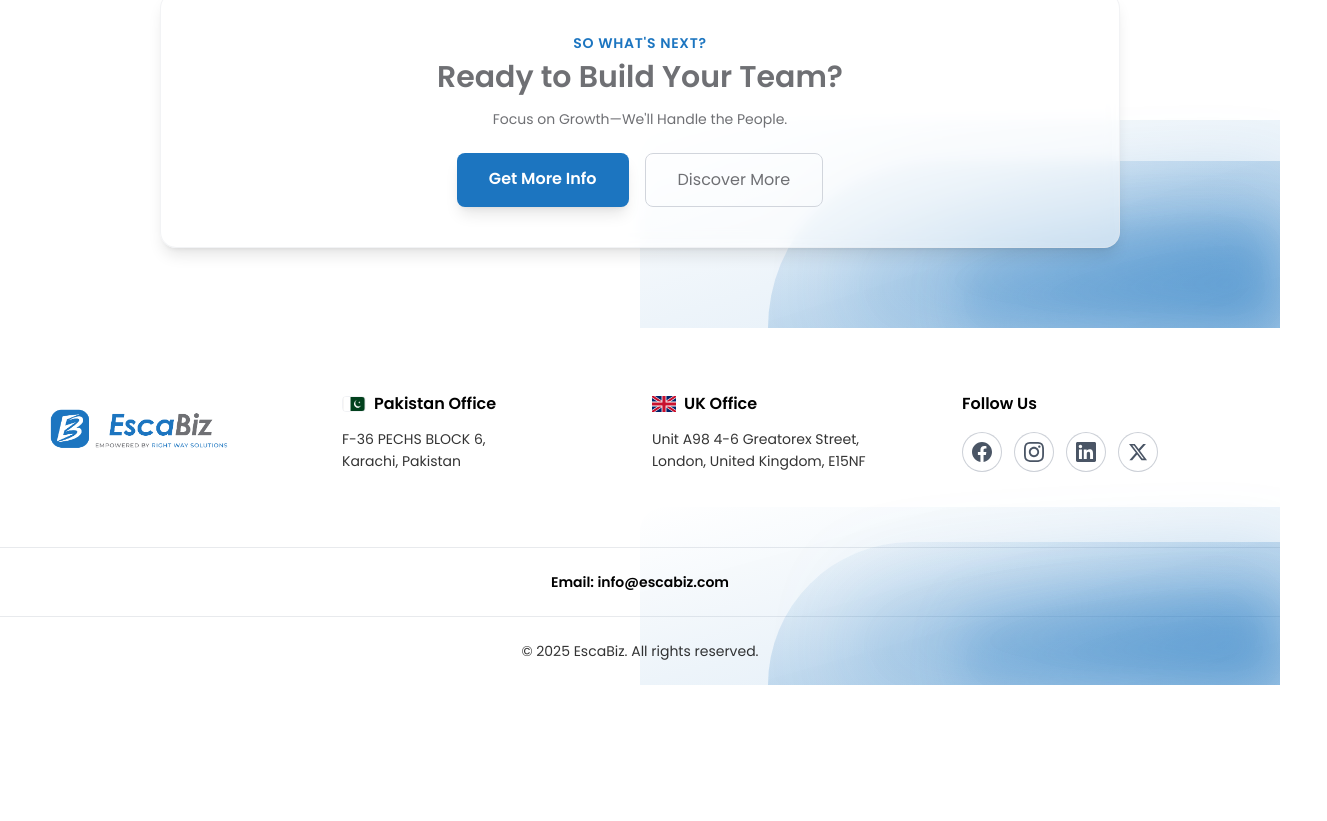
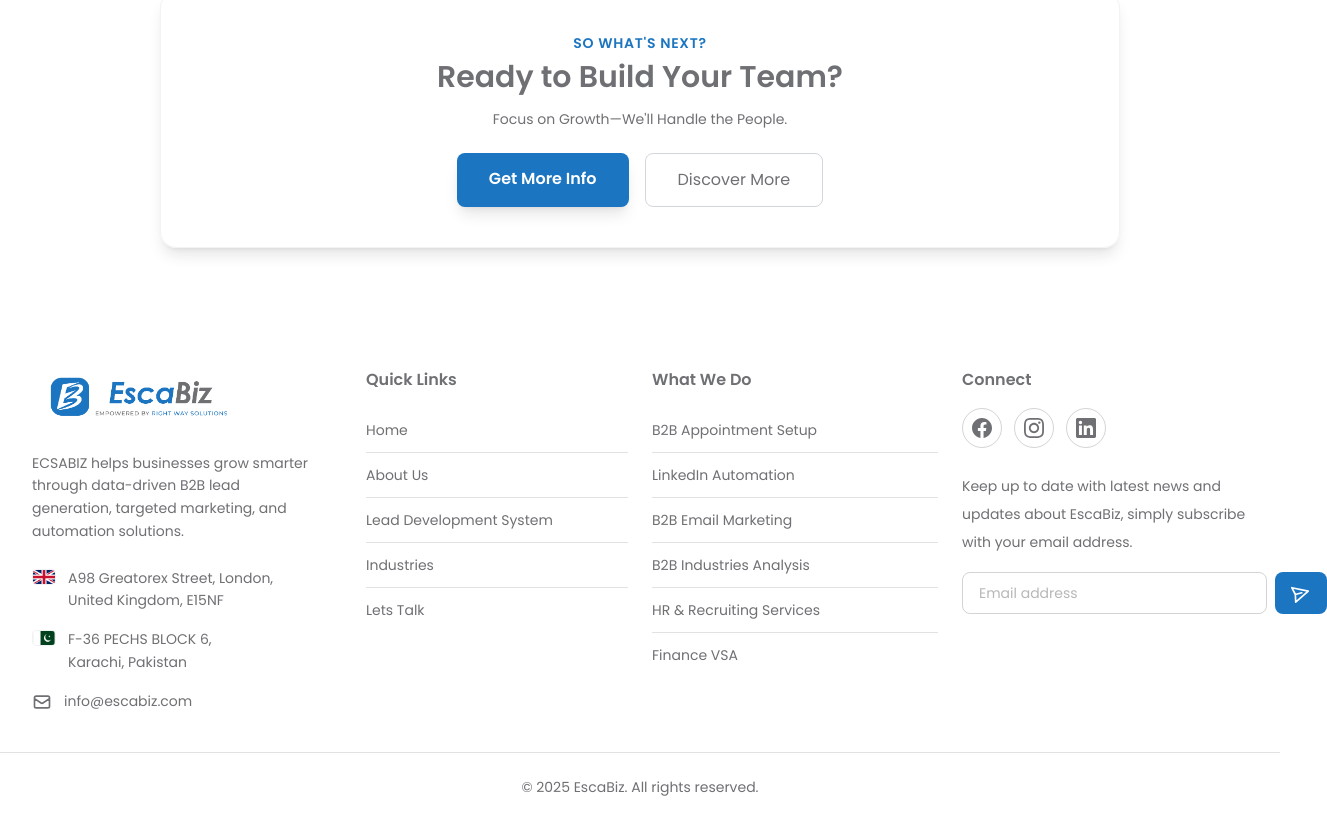
Before and after one commit to Sharmeen-Rauf/escabiz, a Next.js app: page /industries/hr-recruiting in a window 1280 px wide. Shown: the part 3660-4481 px from the top of the page, 1327 px wide, since content can reach past the window. Before the commit the page ends 4345 px from the top, so only its background shows below. Built offline with nearby package versions, Linux system fonts and the light colour scheme.

Commit message:
Revamp HR Recruiting page layout: remove gradient backgrounds for a cleaner design, enhance footer structure to include detailed contact information and quick links, and improve email subscription section for better user engagement.

```diff
--- a/src/app/industries/hr-recruiting/page.tsx
+++ b/src/app/industries/hr-recruiting/page.tsx
@@ -236,13 +236,7 @@ export default function HrRecruiting() {
         </section>
 
         {/* Final CTA - Glassmorphism */}
-        <section className="relative w-full py-12 md:py-16 lg:py-20 bg-white/95 backdrop-blur-sm overflow-hidden">
-          {/* Blue Gradient - Right Bottom Corner with Enhanced Shadow Effect */}
-          <div className="absolute bottom-0 right-0 w-2/5 h-2/5 bg-gradient-to-tl from-[#1c75c0]/30 via-[#1c75c0]/20 to-transparent pointer-events-none rounded-tl-full"></div>
-          <div className="absolute bottom-0 right-0 w-1/3 h-1/3 bg-gradient-to-tl from-[#1c75c0]/35 via-[#1c75c0]/25 to-transparent pointer-events-none blur-2xl"></div>
-          <div className="absolute bottom-0 right-0 w-1/2 h-1/2 bg-gradient-to-tl from-[#1c75c0]/15 via-[#1c75c0]/8 to-transparent pointer-events-none rounded-tl-3xl"></div>
-          <div className="absolute bottom-0 right-0 w-1/4 h-1/4 bg-gradient-to-tl from-[#1c75c0]/40 via-[#1c75c0]/30 to-transparent pointer-events-none blur-xl"></div>
-
+        <section className="relative w-full py-12 md:py-16 lg:py-20 bg-white overflow-hidden">
           <div className="relative z-10 w-full max-w-5xl mx-auto px-4 sm:px-6 lg:px-8">
             <div className="bg-white/60 backdrop-blur-sm border border-gray-200/50 rounded-2xl p-8 md:p-10 shadow-lg text-center">
               <p className="text-xs md:text-sm font-semibold text-[#1c75c0] tracking-wider uppercase mb-1.5">So What's Next?</p>
@@ -267,19 +261,13 @@ export default function HrRecruiting() {
       `}</style>
 
       {/* Footer Section */}
-      <footer className="w-full relative overflow-hidden bg-white/95 backdrop-blur-sm">
-        {/* Blue Gradient - Right Bottom Corner with Enhanced Shadow Effect */}
-        <div className="absolute bottom-0 right-0 w-2/5 h-2/5 bg-gradient-to-tl from-[#1c75c0]/30 via-[#1c75c0]/20 to-transparent pointer-events-none rounded-tl-full"></div>
-        <div className="absolute bottom-0 right-0 w-1/3 h-1/3 bg-gradient-to-tl from-[#1c75c0]/35 via-[#1c75c0]/25 to-transparent pointer-events-none blur-2xl"></div>
-        <div className="absolute bottom-0 right-0 w-1/2 h-1/2 bg-gradient-to-tl from-[#1c75c0]/15 via-[#1c75c0]/8 to-transparent pointer-events-none rounded-tl-3xl"></div>
-        <div className="absolute bottom-0 right-0 w-1/4 h-1/4 bg-gradient-to-tl from-[#1c75c0]/40 via-[#1c75c0]/30 to-transparent pointer-events-none blur-xl"></div>
-
-        {/* Top Section */}
-        <div className="relative z-10 w-full max-w-7xl mx-auto px-4 sm:px-6 lg:px-8 py-12 md:py-16">
+      <footer className="w-full bg-white">
+        <div className="w-full max-w-7xl mx-auto px-4 sm:px-6 lg:px-8 py-8 md:py-10">
           <div className="grid grid-cols-1 sm:grid-cols-2 lg:grid-cols-4 gap-8 lg:gap-6">
-            {/* Column 1: Logo */}
+            {/* Column 1: Logo and Contact Info */}
             <div className="flex flex-col">
-              <div className="flex items-center mb-3">
+              {/* Logo */}
+              <div className="mb-3 -mt-2">
                 <Link href="/">
                   <Image
                     src="/Logo_Revised(Grey).png"
@@ -291,12 +279,31 @@ export default function HrRecruiting() {
                   />
                 </Link>
               </div>
-            </div>
 
-            {/* Column 2: Pakistan Office */}
-            <div className="flex flex-col">
-              <div className="flex items-center space-x-2 mb-3">
-                <div className="w-6 h-4 flex-shrink-0 rounded-sm overflow-hidden border border-gray-300/30">
+              {/* Description */}
+              <p className="text-sm text-[#6f7074] leading-relaxed mb-6">
+                ECSABIZ helps businesses grow smarter through data-driven B2B lead generation, targeted marketing, and automation solutions.
+              </p>
+
+              {/* UK Address */}
+              <div className="flex items-start space-x-3 mb-4">
+                <div className="w-6 h-4 flex-shrink-0 rounded-sm overflow-hidden border border-gray-300/30 mt-0.5">
+                  <Image
+                    src="/images (1).png"
+                    alt="UK Flag"
+                    width={24}
+                    height={16}
+                    className="w-full h-full object-cover"
+                  />
+                </div>
+                <p className="text-sm text-[#6f7074] leading-relaxed">
+                  A98 Greatorex Street, London,<br />United Kingdom, E15NF
+                </p>
+              </div>
+
+              {/* Pakistan Address */}
+              <div className="flex items-start space-x-3 mb-4">
+                <div className="w-6 h-4 flex-shrink-0 rounded-sm overflow-hidden border border-gray-300/30 mt-0.5">
                   <Image
                     src="/flag.png"
                     alt="Pakistan Flag"
@@ -305,76 +312,121 @@ export default function HrRecruiting() {
                     className="w-full h-full object-cover"
                   />
                 </div>
-                <h5 className="text-base font-semibold text-black">Pakistan Office</h5>
+                <p className="text-sm text-[#6f7074] leading-relaxed">
+                  F-36 PECHS BLOCK 6,<br />Karachi, Pakistan
+                </p>
               </div>
-              <p className="text-sm text-black/80 leading-relaxed">
-                F-36 PECHS BLOCK 6,<br />
-                Karachi, Pakistan
-              </p>
+
+              {/* Email */}
+              <div className="flex items-start space-x-3">
+                <svg className="w-5 h-5 text-[#6f7074] mt-0.5 flex-shrink-0" fill="none" stroke="currentColor" viewBox="0 0 24 24">
+                  <path strokeLinecap="round" strokeLinejoin="round" strokeWidth={2} d="M3 8l7.89 5.26a2 2 0 002.22 0L21 8M5 19h14a2 2 0 002-2V7a2 2 0 00-2-2H5a2 2 0 00-2 2v10a2 2 0 002 2z" />
+                </svg>
+                <p className="text-sm text-[#6f7074] leading-relaxed">
+                  info@escabiz.com
+                </p>
+              </div>
             </div>
 
-            {/* Column 3: UK Office */}
-            <div className="flex flex-col">
-              <div className="flex items-center space-x-2 mb-3">
-                <div className="w-6 h-4 flex-shrink-0">
-                  <svg viewBox="0 0 900 600" className="w-full h-full">
-                    <rect width="900" height="600" fill="#012169"/>
-                    <path d="M0 0 L900 600 M900 0 L0 600" stroke="#FFFFFF" strokeWidth="120"/>
-                    <path d="M0 0 L900 600 M900 0 L0 600" stroke="#C8102E" strokeWidth="80"/>
-                    <path d="M0 300 L900 300 M450 0 L450 600" stroke="#FFFFFF" strokeWidth="180"/>
-                    <path d="M0 300 L900 300 M450 0 L450 600" stroke="#C8102E" strokeWidth="120"/>
-                  </svg>
-                </div>
-                <h5 className="text-base font-semibold text-black">UK Office</h5>
+            {/* Column 2: Quick Links */}
+            <div className="flex flex-col pl-4 lg:pl-6">
+              <h5 className="text-base font-semibold text-[#6f7074] mb-4">Quick Links</h5>
+              <div className="space-y-0">
+                <Link href="/" className="block text-sm text-[#6f7074] hover:text-[#1c75c0] transition-colors duration-300 leading-loose py-2 border-b border-[#6f7074]/20">
+                  Home
+                </Link>
+                <Link href="/about" className="block text-sm text-[#6f7074] hover:text-[#1c75c0] transition-colors duration-300 leading-loose py-2 border-b border-[#6f7074]/20">
+                  About Us
+                </Link>
+                <Link href="/b2b-appointment-setup" className="block text-sm text-[#6f7074] hover:text-[#1c75c0] transition-colors duration-300 leading-loose py-2 border-b border-[#6f7074]/20">
+                  Lead Development System
+                </Link>
+                <Link href="/commercial-cleaning" className="block text-sm text-[#6f7074] hover:text-[#1c75c0] transition-colors duration-300 leading-loose py-2 border-b border-[#6f7074]/20">
+                  Industries
+                </Link>
+                <Link href="/lets-talk" className="block text-sm text-[#6f7074] hover:text-[#1c75c0] transition-colors duration-300 leading-loose py-2">
+                  Lets Talk
+                </Link>
               </div>
-              <p className="text-sm text-black/80 leading-relaxed">
-                Unit A98 4-6 Greatorex Street,<br />
-                London, United Kingdom, E15NF
-              </p>
             </div>
 
-            {/* Column 4: Follow Us */}
+            {/* Column 3: What We Do */}
             <div className="flex flex-col">
-              <h5 className="text-base font-semibold text-black mb-4">Follow Us</h5>
-              <div className="flex items-center space-x-3">
-                <a href="#" className="w-10 h-10 bg-white/50 border border-gray-400/50 rounded-full flex items-center justify-center hover:bg-white/70 transition-colors duration-300">
-                  <svg className="w-5 h-5 text-gray-600" fill="currentColor" viewBox="0 0 24 24">
+              <h5 className="text-base font-semibold text-[#6f7074] mb-4">What We Do</h5>
+              <div className="space-y-0">
+                <Link href="/b2b-lead-appointment-setup" className="block text-sm text-[#6f7074] hover:text-[#1c75c0] transition-colors duration-300 leading-loose py-2 border-b border-[#6f7074]/20">
+                  B2B Appointment Setup
+                </Link>
+                <Link href="/linkedin-automation-services-escabiz" className="block text-sm text-[#6f7074] hover:text-[#1c75c0] transition-colors duration-300 leading-loose py-2 border-b border-[#6f7074]/20">
+                  LinkedIn Automation
+                </Link>
+                <Link href="/virtual-staff-augmentation" className="block text-sm text-[#6f7074] hover:text-[#1c75c0] transition-colors duration-300 leading-loose py-2 border-b border-[#6f7074]/20">
+                  B2B Email Marketing
+                </Link>
+                <Link href="/b2b-market-research-agency-escabiz" className="block text-sm text-[#6f7074] hover:text-[#1c75c0] transition-colors duration-300 leading-loose py-2 border-b border-[#6f7074]/20">
+                  B2B Industries Analysis
+                </Link>
+                <Link href="/industries/hr-recruiting" className="block text-sm text-[#6f7074] hover:text-[#1c75c0] transition-colors duration-300 leading-loose py-2 border-b border-[#6f7074]/20">
+                  HR & Recruiting Services
+                </Link>
+                <Link href="/industries/commercial-cleaning" className="block text-sm text-[#6f7074] hover:text-[#1c75c0] transition-colors duration-300 leading-loose py-2">
+                  Finance VSA
+                </Link>
+              </div>
+            </div>
+
+            {/* Column 4: Connect */}
+            <div className="flex flex-col">
+              <h5 className="text-base font-semibold text-[#6f7074] mb-4">Connect</h5>
+
+              {/* Social Media Icons */}
+              <div className="flex items-center space-x-3 mb-6">
+                <a href="#" className="group w-10 h-10 border border-[#6f7074]/30 rounded-full flex items-center justify-center hover:bg-[#1c75c0] hover:border-[#1c75c0] transition-colors duration-300">
+                  <svg className="w-5 h-5 text-[#6f7074] group-hover:text-white transition-colors duration-300" fill="currentColor" viewBox="0 0 24 24">
                     <path d="M24 12.073c0-6.627-5.373-12-12-12s-12 5.373-12 12c0 5.99 4.388 10.954 10.125 11.854v-8.385H7.078v-3.47h3.047V9.43c0-3.007 1.792-4.669 4.533-4.669 1.312 0 2.686.235 2.686.235v2.953H15.83c-1.491 0-1.956.925-1.956 1.874v2.25h3.328l-.532 3.47h-2.796v8.385C19.612 23.027 24 18.062 24 12.073z"/>
                   </svg>
                 </a>
-                <a href="#" className="w-10 h-10 bg-white/50 border border-gray-400/50 rounded-full flex items-center justify-center hover:bg-white/70 transition-colors duration-300">
-                  <svg className="w-5 h-5 text-gray-600" fill="currentColor" viewBox="0 0 24 24">
+                <a href="#" className="group w-10 h-10 border border-[#6f7074]/30 rounded-full flex items-center justify-center hover:bg-[#1c75c0] hover:border-[#1c75c0] transition-colors duration-300">
+                  <svg className="w-5 h-5 text-[#6f7074] group-hover:text-white transition-colors duration-300" fill="currentColor" viewBox="0 0 24 24">
                     <path d="M12 2.163c3.204 0 3.584.012 4.85.07 3.252.148 4.771 1.691 4.919 4.919.058 1.265.069 1.645.069 4.849 0 3.205-.012 3.584-.069 4.849-.149 3.225-1.664 4.771-4.919 4.919-1.266.058-1.644.07-4.85.07-3.204 0-3.584-.012-4.849-.07-3.26-.149-4.771-1.699-4.919-4.92-.058-1.265-.07-1.644-.07-4.849 0-3.204.013-3.583.07-4.849.149-3.227 1.664-4.771 4.919-4.919 1.266-.057 1.645-.069 4.849-.069zm0-2.163c-3.259 0-3.667.014-4.947.072-4.358.2-6.78 2.618-6.98 6.98-.059 1.281-.073 1.689-.073 4.948 0 3.259.014 3.668.072 4.948.2 4.358 2.618 6.78 6.98 6.98 1.281.058 1.689.072 4.948.072 3.259 0 3.668-.014 4.948-.072 4.354-.2 6.782-2.618 6.979-6.98.059-1.28.073-1.689.073-4.948 0-3.259-.014-3.667-.072-4.947-.196-4.354-2.617-6.78-6.979-6.98-1.281-.059-1.69-.073-4.949-.073zm0 5.838c-3.403 0-6.162 2.759-6.162 6.162s2.759 6.163 6.162 6.163 6.162-2.759 6.162-6.163c0-3.403-2.759-6.162-6.162-6.162zm0 10.162c-2.209 0-4-1.79-4-4 0-2.209 1.791-4 4-4s4 1.791 4 4c0 2.21-1.791 4-4 4zm6.406-11.845c-.796 0-1.441.645-1.441 1.44s.645 1.44 1.441 1.44c.795 0 1.439-.645 1.439-1.44s-.644-1.44-1.439-1.44z"/>
                   </svg>
                 </a>
-                <a href="#" className="w-10 h-10 bg-white/50 border border-gray-400/50 rounded-full flex items-center justify-center hover:bg-white/70 transition-colors duration-300">
-                  <svg className="w-5 h-5 text-gray-600" fill="currentColor" viewBox="0 0 24 24">
+                <a href="#" className="group w-10 h-10 border border-[#6f7074]/30 rounded-full flex items-center justify-center hover:bg-[#1c75c0] hover:border-[#1c75c0] transition-colors duration-300">
+                  <svg className="w-5 h-5 text-[#6f7074] group-hover:text-white transition-colors duration-300" fill="currentColor" viewBox="0 0 24 24">
                     <path d="M20.447 20.452h-3.554v-5.569c0-1.328-.027-3.037-1.852-3.037-1.853 0-2.136 1.445-2.136 2.939v5.667H9.351V9h3.414v1.561h.046c.477-.9 1.637-1.85 3.37-1.85 3.601 0 4.267 2.37 4.267 5.455v6.286zM5.337 7.433c-1.144 0-2.063-.926-2.063-2.065 0-1.138.92-2.063 2.063-2.063 1.14 0 2.064.925 2.064 2.063 0 1.139-.925 2.065-2.064 2.065zm1.782 13.019H3.555V9h3.564v11.452zM22.225 0H1.771C.792 0 0 .774 0 1.729v20.542C0 23.227.792 24 1.771 24h20.451C23.2 24 24 23.227 24 22.271V1.729C24 .774 23.2 0 22.222 0h.003z"/>
                   </svg>
                 </a>
-                <a href="#" className="w-10 h-10 bg-white/50 border border-gray-400/50 rounded-full flex items-center justify-center hover:bg-white/70 transition-colors duration-300">
-                  <svg className="w-5 h-5 text-gray-600" fill="currentColor" viewBox="0 0 24 24">
-                    <path d="M18.244 2.25h3.308l-7.227 8.26 8.502 11.24H16.17l-5.214-6.817L4.99 21.75H1.68l7.73-8.835L1.254 2.25H8.08l4.713 6.231zm-1.161 17.52h1.833L7.084 4.126H5.117z"/>
+              </div>
+
+              {/* Subscription Text */}
+              <p className="text-sm text-[#6f7074] leading-loose mb-4">
+                Keep up to date with latest news and updates about EscaBiz, simply subscribe with your email address.
+              </p>
+
+              {/* Email Subscription Form */}
+              <form className="flex gap-2">
+                <input
+                  type="email"
+                  placeholder="Email address"
+                  className="flex-1 px-4 py-2.5 text-sm text-[#6f7074] border border-[#6f7074]/30 rounded-lg focus:ring-2 focus:ring-[#1c75c0] focus:border-[#1c75c0] transition-all duration-300 outline-none"
+                />
+                <button
+                  type="submit"
+                  className="bg-[#1c75c0] text-white px-4 py-2.5 rounded-lg hover:bg-[#1565a0] transition-colors duration-300 flex items-center justify-center"
+                >
+                  <svg className="w-5 h-5 rotate-[75deg]" fill="none" stroke="currentColor" viewBox="0 0 24 24">
+                    <path strokeLinecap="round" strokeLinejoin="round" strokeWidth={2} d="M12 19l9 2-9-18-9 18 9-2zm0 0v-8" />
                   </svg>
-                </a>
-              </div>
+                </button>
+              </form>
             </div>
           </div>
         </div>
 
-        {/* Middle Section - Email */}
-        <div className="border-t border-gray-300/50">
-          <div className="relative z-10 w-full max-w-7xl mx-auto px-4 sm:px-6 lg:px-8 py-6">
-            <p className="text-sm text-black text-center font-semibold">
-              Email: <a href="mailto:info@escabiz.com" className="text-black hover:text-[#1c75c0] transition-colors duration-300">info@escabiz.com</a>
-            </p>
-          </div>
-        </div>
-
         {/* Bottom Section - Copyright */}
-        <div className="border-t border-gray-300/50">
-          <div className="relative z-10 w-full max-w-7xl mx-auto px-4 sm:px-6 lg:px-8 py-6">
-            <p className="text-sm text-black/80 text-center">
+        <div className="border-t border-[#6f7074]/20">
+          <div className="w-full max-w-7xl mx-auto px-4 sm:px-6 lg:px-8 py-6">
+            <p className="text-sm text-[#6f7074] text-center">
               © 2025 EscaBiz. All rights reserved.
             </p>
           </div>
```
